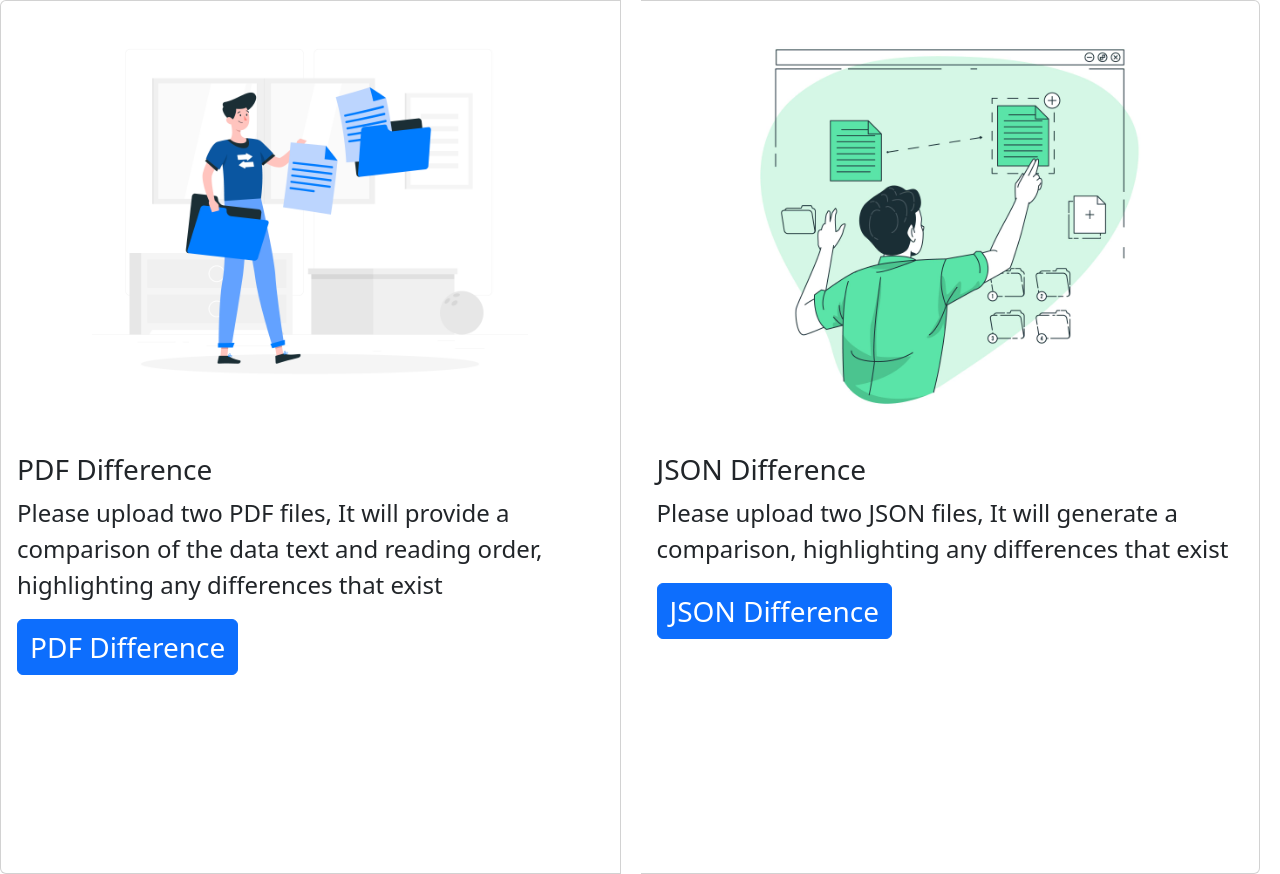
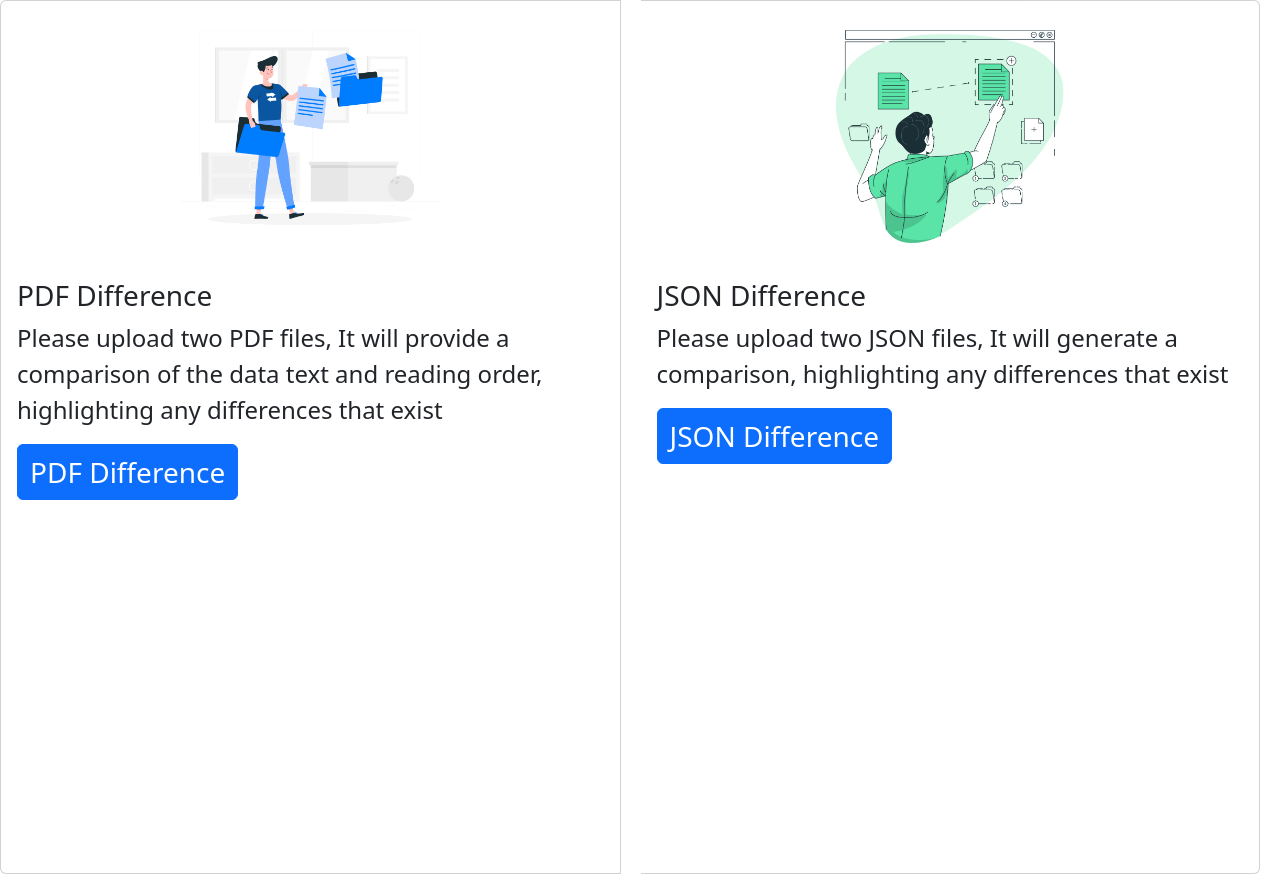
Before and after one commit to abhi-david/PDF-Check, a Flask app: page / in a window 1280 px wide. Shown: the part 56-930 px from the top of the page. Run offline with Flask 2, Linux system fonts and the light colour scheme.

Commit message:
Update main.css

```diff
--- a/static/css/main.css
+++ b/static/css/main.css
@@ -233,7 +233,7 @@
 
 .card-img-top {
 
-    height: 50%;
+    height: 30%;
     width: 100%;
     object-fit:scale-down;
 
```
